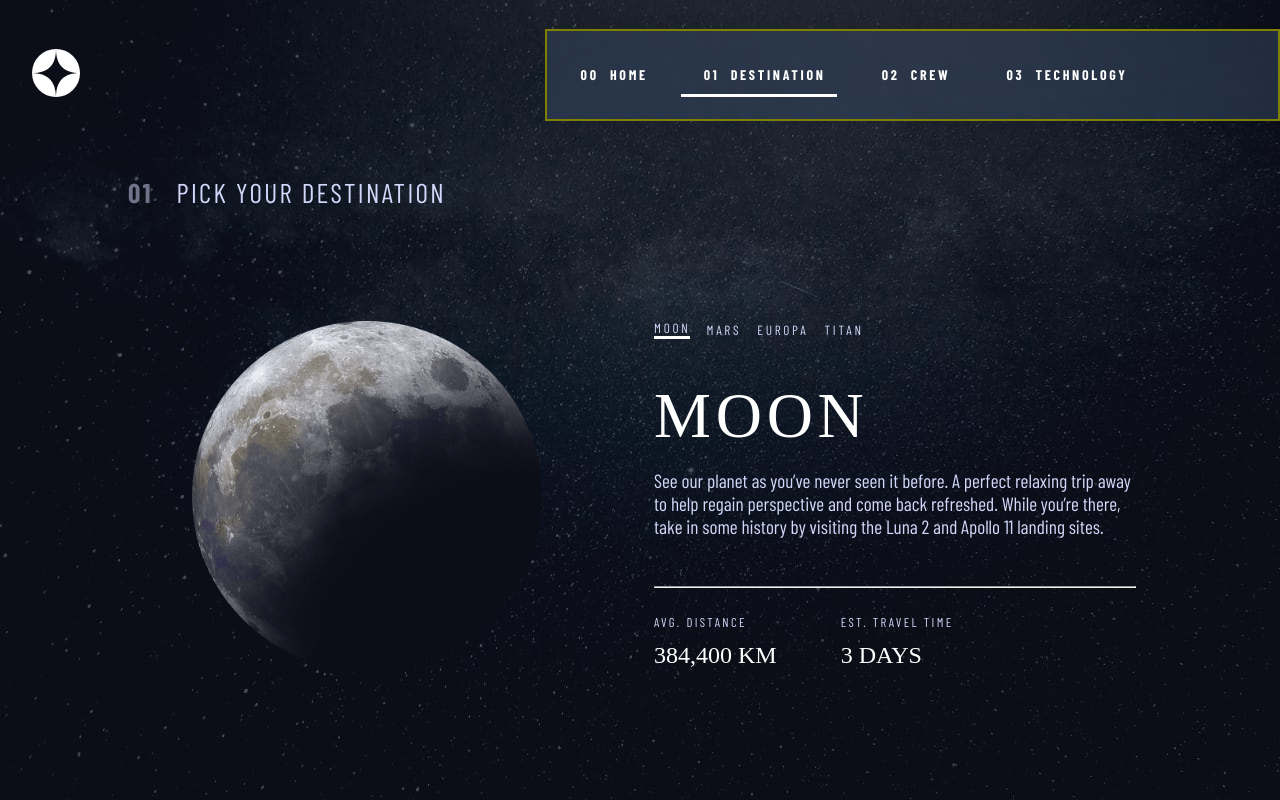
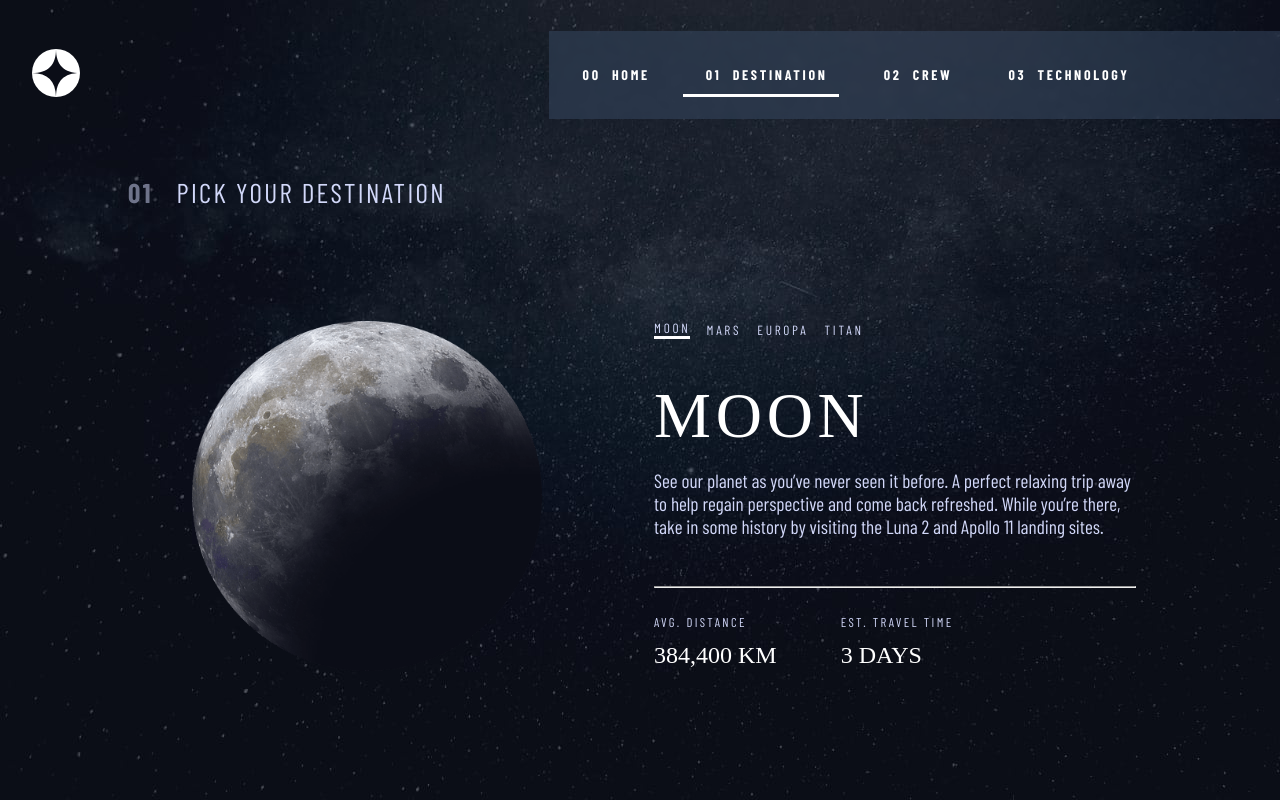
Before and after one commit to kirtymeena/Space-tourism-website, a React (Create React App) app: page /destination in a window 1280 px wide. Built offline with nearby package versions, Linux system fonts and the light colour scheme; a web font is replaced by a local one.

Commit message:
removed border

```diff
--- a/src/sass/components/_navbar.scss
+++ b/src/sass/components/_navbar.scss
@@ -47,7 +47,6 @@
   .nav__links {
     background: rgb(57, 75, 100, 0.5);
     backdrop-filter: blur(0.2rem);
-    border:2px solid olive;
     .nav__link {
       list-style-type: none;
       display: flex;
```
